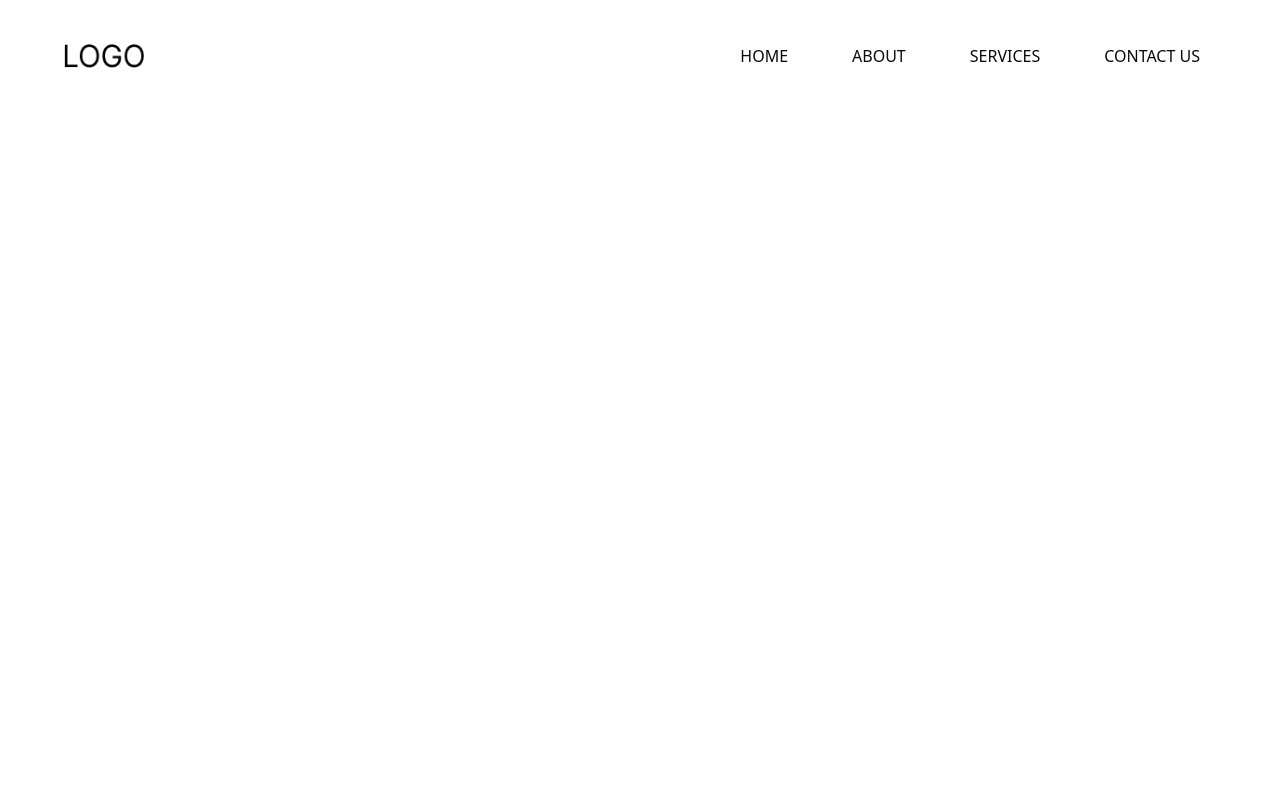
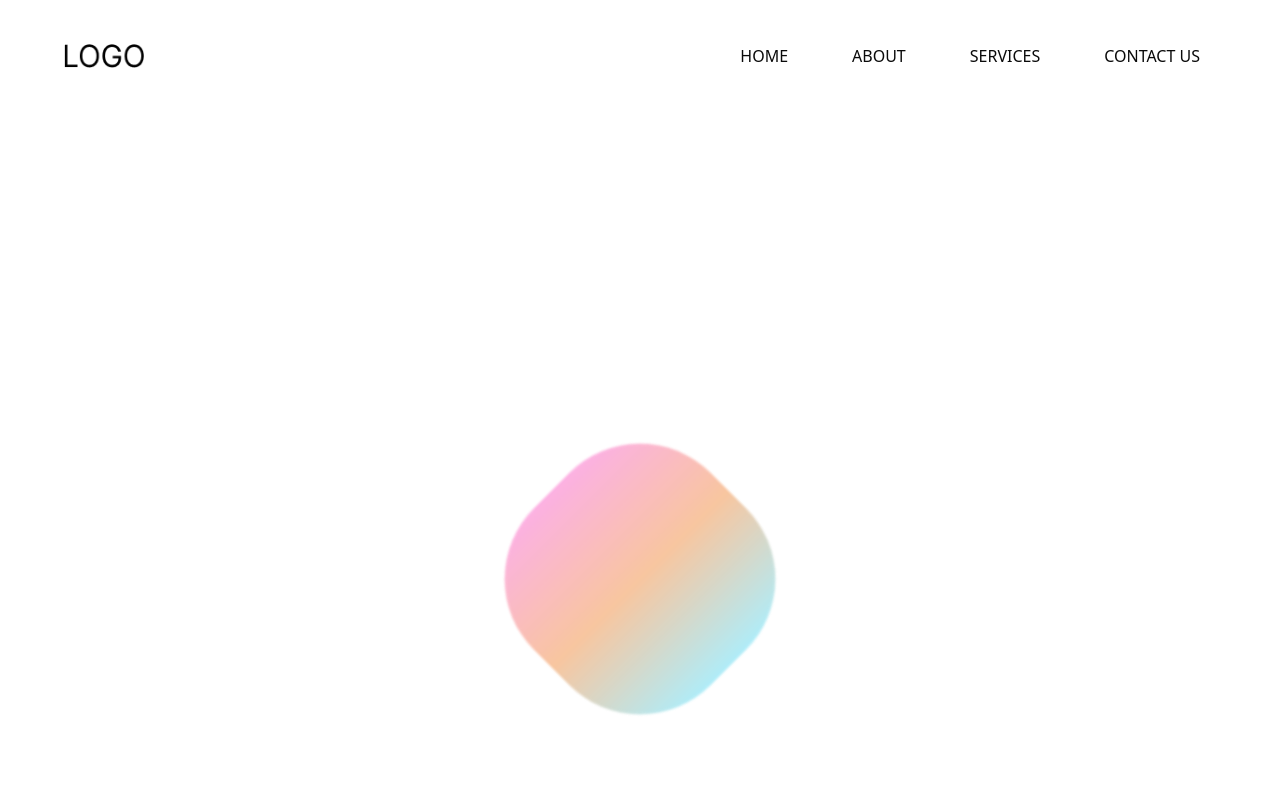
Before and after one commit to Maryammuhammadafzal/Software-house-Landing-page, a Next.js app: page /hero in a window 1280 px wide. Shown: the top 800 px of the page. Built offline with nearby package versions, Linux system fonts and the light colour scheme.

Commit message:
creating hero section

```diff
--- a/app/globals.css
+++ b/app/globals.css
@@ -120,3 +120,14 @@
     @apply bg-background text-foreground;
   }
 }
+
+.gradient {
+  width: 250px;
+  height: 250px;
+  border-radius: 40%;
+  rotate: 45deg;
+  opacity: 80%;
+  filter: blur(1px);
+  background: linear-gradient(to right , #fc9edc , #f7b888 , #9ce8f7);
+
+}
--- a/app/hero/page.tsx
+++ b/app/hero/page.tsx
@@ -1,3 +1,4 @@
+import AnimatedVector from '@/components/AnimatedVector'
 import Header from '@/components/Header'
 import React from 'react'
 
@@ -9,7 +10,7 @@ const HeroPage = () => {
             <Header/>
         </div>
         <div className='hero-section flex w-full h-auto justify-center items-center py-20'>
-
+<AnimatedVector/>
         </div>
       </div>
     </div>
--- /dev/null
+++ b/components/AnimatedVector.tsx
@@ -0,0 +1,68 @@
+// "use client";
+
+// import { useEffect, useRef } from "react";
+
+// const AnimatedVector: React.FC = () => {
+//     const canvasRef = useRef<HTMLCanvasElement>(null);
+
+//     useEffect(() => {
+//         const canvas = canvasRef.current;
+//         if (!canvas) return;
+
+//         const ctx = canvas.getContext("2d");
+//         if (!ctx) return;
+
+//         const radius = canvas.width / 2;
+//         let angle = 0;
+
+//         const draw = () => {
+//             ctx.clearRect(0, 0, canvas.width, canvas.height);
+
+//             const x0 = radius + Math.cos(angle) * radius;
+//             const y0 = radius + Math.sin(angle) * radius;
+//             const x1 = radius - Math.cos(angle) * radius;
+//             const y1 = radius - Math.sin(angle) * radius;
+
+//             const gradient = ctx.createLinearGradient(x0, y0, x1, y1);
+//             gradient.addColorStop(0.3, "#8DECFF");
+//             gradient.addColorStop(0.6, "#FDB67F");
+//             gradient.addColorStop(1, "#faa9df");
+
+//             ctx.fillStyle = gradient;
+//             ctx.beginPath();
+//             ctx.arc(radius, radius, radius, 0, Math.PI * 2);
+//             ctx.fill();
+
+//             angle += 0.01;
+//             requestAnimationFrame(draw);
+//         };
+
+//         draw();
+//     }, []);
+
+//     return (
+//         <div className="flex items-center bg-white justify-center">
+//             <canvas
+//                 ref={canvasRef}
+//                 width={300}
+//                 height={300}
+//                 className="rounded-full filter blur-md drop-shadow-xl"
+//             />
+//         </div>
+//     );
+// };
+
+// export default AnimatedVector;
+
+'use client'
+import React from 'react'
+
+const AnimatedVector = () => {
+  return (
+    <div className='flex justify-center items-center h-auto w-full'>
+      <div className='gradient'></div>
+    </div>
+  )
+}
+
+export default AnimatedVector
```
